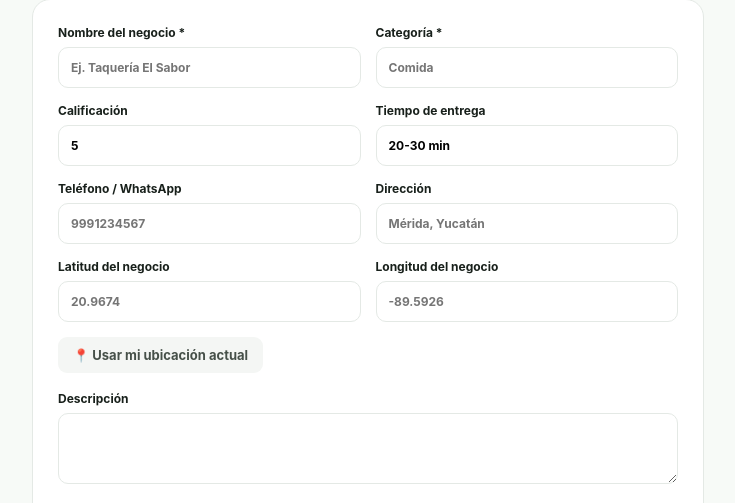
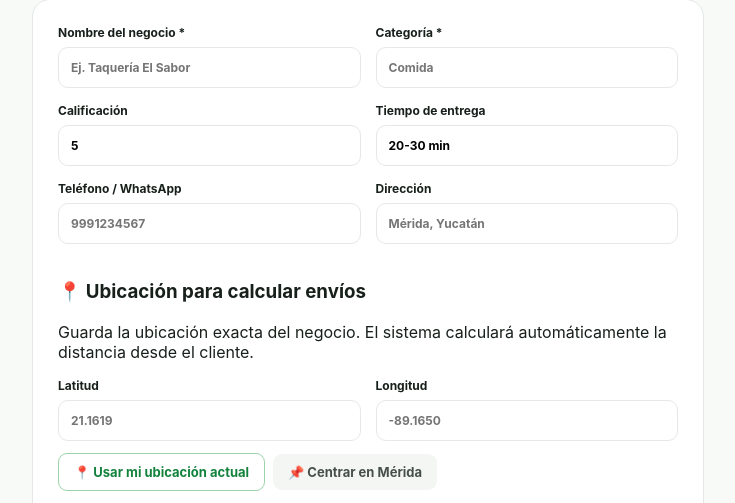
Before and after one commit to hugoapps89/pedidos-locales, a Flask app: template templates/admin_business_form.html in a window 1280 px wide. Shown: the part 267-770 px from the top of the page, without its empty margins (272-1007 px from the left). Run offline with Flask 3, Linux system fonts and the light colour scheme; the template is opened without the code that fills it, so the values that code supplies are empty; some libraries are stand-ins or nearby versions.

Commit message:
Agregar selector de ubicación para negocios

```diff
--- a/templates/admin_business_form.html
+++ b/templates/admin_business_form.html
@@ -9,33 +9,93 @@
 <label>Calificación<input name="rating" type="number" step="0.1" min="0" max="5" value="{{ negocio.rating if negocio else 5 }}"></label>
 <label>Tiempo de entrega<input name="delivery_time" value="{{ negocio.delivery_time if negocio else '20-30 min' }}"></label>
 <label>Teléfono / WhatsApp<input name="phone" value="{{ negocio.phone if negocio else '' }}" placeholder="9991234567"></label>
-<label>Dirección<input name="address" value="{{ negocio.address if negocio else '' }}" placeholder="Mérida, Yucatán"></label>
-<label>Latitud del negocio<input id="businessLatitude" name="latitude" type="number" step="any" value="{{ negocio.latitude if negocio and negocio.latitude is not none else '' }}" placeholder="20.9674"></label>
-<label>Longitud del negocio<input id="businessLongitude" name="longitude" type="number" step="any" value="{{ negocio.longitude if negocio and negocio.longitude is not none else '' }}" placeholder="-89.5926"></label>
-<div class="form-help" style="grid-column:1/-1"><button type="button" class="btn ghost" id="useBusinessLocation">📍 Usar mi ubicación actual</button> <span id="businessLocationStatus"></span></div></div>
+<label>Dirección<input name="address" value="{{ negocio.address if negocio else '' }}" placeholder="Mérida, Yucatán"></label></div>
+<div class="form-section">
+<h3>📍 Ubicación para calcular envíos</h3>
+<p class="form-help">Guarda la ubicación exacta del negocio. El sistema calculará automáticamente la distancia desde el cliente.</p>
+<div class="form-grid">
+<label>Latitud<input id="latitude" name="latitude" type="number" step="any" value="{{ negocio.latitude if negocio and negocio.latitude is not none else '' }}" placeholder="21.1619"></label>
+<label>Longitud<input id="longitude" name="longitude" type="number" step="any" value="{{ negocio.longitude if negocio and negocio.longitude is not none else '' }}" placeholder="-89.1650"></label>
+</div>
+<div class="map-picker-wrap" style="grid-column:1/-1;margin-top:12px;">
+  <div style="display:flex;gap:8px;align-items:center;flex-wrap:wrap;margin-bottom:8px;">
+    <button type="button" class="btn outline" id="useBusinessLocation">📍 Usar mi ubicación actual</button>
+    <button type="button" class="btn ghost" id="centerMerida">📌 Centrar en Mérida</button>
+    <span id="locationStatus" class="form-help"></span>
+  </div>
+  <p class="form-help">También puedes hacer clic directamente en el mapa o arrastrar el marcador hasta la ubicación exacta del negocio.</p>
+  <div id="businessLocationMap" style="height:360px;border-radius:14px;overflow:hidden;border:1px solid #ddd;background:#eee;"></div>
+</div>
+</div>
 <label>Descripción<textarea name="description" rows="3">{{ negocio.description if negocio else '' }}</textarea></label>
 <label>Fotografía del negocio<input name="image" type="file" accept=".png,.jpg,.jpeg,.webp,.gif"></label>
 {% if negocio and negocio.image %}<img class="form-preview" src="{{ image_url(negocio.image) }}" alt="Imagen actual">{% endif %}
 <label class="check"><input name="featured" type="checkbox" {% if negocio and negocio.featured %}checked{% endif %}> Mostrar como negocio destacado</label>
 <div class="form-section">
 <h3>🚚 Configuración de envío</h3>
-<p class="form-help">El envío se calcula automáticamente por distancia: hasta 5 km cuesta $35 y después aumenta $5 por cada km adicional. La tarifa se redondea al siguiente peso desde $0.50.</p>
+<p class="form-help">El envío se calcula automáticamente: hasta 5 km cuesta $35 y después aumenta $5 por cada km adicional.</p>
 <label class="check"><input id="delivery_enabled" name="delivery_enabled" type="checkbox" {% if not negocio or negocio.delivery_enabled %}checked{% endif %}> Ofrecer envío a domicilio</label>
-<label>Costo base de envío <input id="delivery_fee" name="delivery_fee" type="number" min="0" step="0.01" value="35" readonly></label>
+<label>Tarifa base (hasta 5 km) <input id="delivery_fee" name="delivery_fee" type="number" min="35" step="1" value="35" readonly></label>
 </div>
-<div class="form-actions"><a class="btn ghost" href="{{ url_for('admin_dashboard') }}">Cancelar</a><button class="btn primary">Guardar negocio</button></div></form></main>
+<div class="form-actions"><a class="btn ghost" href="{{ url_for('admin_dashboard') }}">Cancelar</a><button class="btn primary">Guardar negocio</button></div></form>
+<link rel="stylesheet" href="https://unpkg.com/leaflet@1.9.4/dist/leaflet.css" />
+<script src="https://unpkg.com/leaflet@1.9.4/dist/leaflet.js"></script>
 <script>
-document.getElementById("useBusinessLocation")?.addEventListener("click",()=>{
-  const status=document.getElementById("businessLocationStatus");
-  if(!navigator.geolocation){status.textContent="Tu navegador no permite obtener la ubicación.";return;}
-  status.textContent="Obteniendo ubicación…";
-  navigator.geolocation.getCurrentPosition(pos=>{
-    document.getElementById("businessLatitude").value=pos.coords.latitude.toFixed(7);
-    document.getElementById("businessLongitude").value=pos.coords.longitude.toFixed(7);
-    status.textContent="Ubicación capturada correctamente.";
-  },()=>{status.textContent="No se pudo obtener la ubicación. Revisa el permiso del navegador.";},
-  {enableHighAccuracy:true,timeout:10000,maximumAge:60000});
-});
+(() => {
+  const latInput=document.getElementById("latitude");
+  const lonInput=document.getElementById("longitude");
+  const status=document.getElementById("locationStatus");
+  const mapEl=document.getElementById("businessLocationMap");
+  if(!mapEl || typeof L === "undefined") return;
+
+  const defaultLat=20.9674, defaultLon=-89.5926;
+  const existingLat=parseFloat(latInput?.value);
+  const existingLon=parseFloat(lonInput?.value);
+  const hasExisting=Number.isFinite(existingLat) && Number.isFinite(existingLon);
+  const startLat=hasExisting ? existingLat : defaultLat;
+  const startLon=hasExisting ? existingLon : defaultLon;
+
+  const map=L.map(mapEl).setView([startLat,startLon],hasExisting ? 17 : 12);
+  L.tileLayer("https://{s}.tile.openstreetmap.org/{z}/{x}/{y}.png",{
+    maxZoom:19,
+    attribution:'&copy; <a href="https://www.openstreetmap.org/copyright" target="_blank" rel="noopener">OpenStreetMap</a>'
+  }).addTo(map);
+
+  let marker=L.marker([startLat,startLon],{draggable:true}).addTo(map);
+
+  function setCoordinates(lat,lon,message){
+    latInput.value=Number(lat).toFixed(7);
+    lonInput.value=Number(lon).toFixed(7);
+    marker.setLatLng([lat,lon]);
+    map.panTo([lat,lon]);
+    if(status) status.textContent=message || "✓ Ubicación seleccionada. Guarda el negocio para conservarla.";
+  }
+
+  map.on("click",e=>setCoordinates(e.latlng.lat,e.latlng.lng,"✓ Ubicación seleccionada en el mapa. Guarda el negocio."));
+  marker.on("dragend",()=>{
+    const p=marker.getLatLng();
+    setCoordinates(p.lat,p.lng,"✓ Marcador movido. Guarda el negocio para conservar la ubicación.");
+  });
+
+  document.getElementById("centerMerida")?.addEventListener("click",()=>{
+    map.setView([defaultLat,defaultLon],12);
+    status.textContent="Mapa centrado en Mérida. Haz clic donde esté el negocio.";
+  });
+
+  document.getElementById("useBusinessLocation")?.addEventListener("click",()=>{
+    if(!navigator.geolocation){status.textContent="Tu navegador no permite obtener la ubicación. Puedes usar el mapa.";return;}
+    status.textContent="Obteniendo ubicación…";
+    navigator.geolocation.getCurrentPosition(pos=>{
+      setCoordinates(pos.coords.latitude,pos.coords.longitude,"✓ Ubicación obtenida. Guarda el negocio para conservarla.");
+      map.setView([pos.coords.latitude,pos.coords.longitude],17);
+    },err=>{
+      const messages={1:"Permiso de ubicación denegado. Puedes seleccionar la ubicación en el mapa.",2:"La ubicación no está disponible. Puedes seleccionar la ubicación en el mapa.",3:"Se agotó el tiempo para obtener la ubicación. Puedes seleccionar la ubicación en el mapa."};
+      status.textContent=messages[err.code] || "No se pudo obtener la ubicación. Puedes seleccionar la ubicación en el mapa.";
+    },{enableHighAccuracy:true,timeout:10000,maximumAge:60000});
+  });
+
+  setTimeout(()=>map.invalidateSize(),200);
+})();
 </script>
-
+</main>
 {% endblock %}
```
